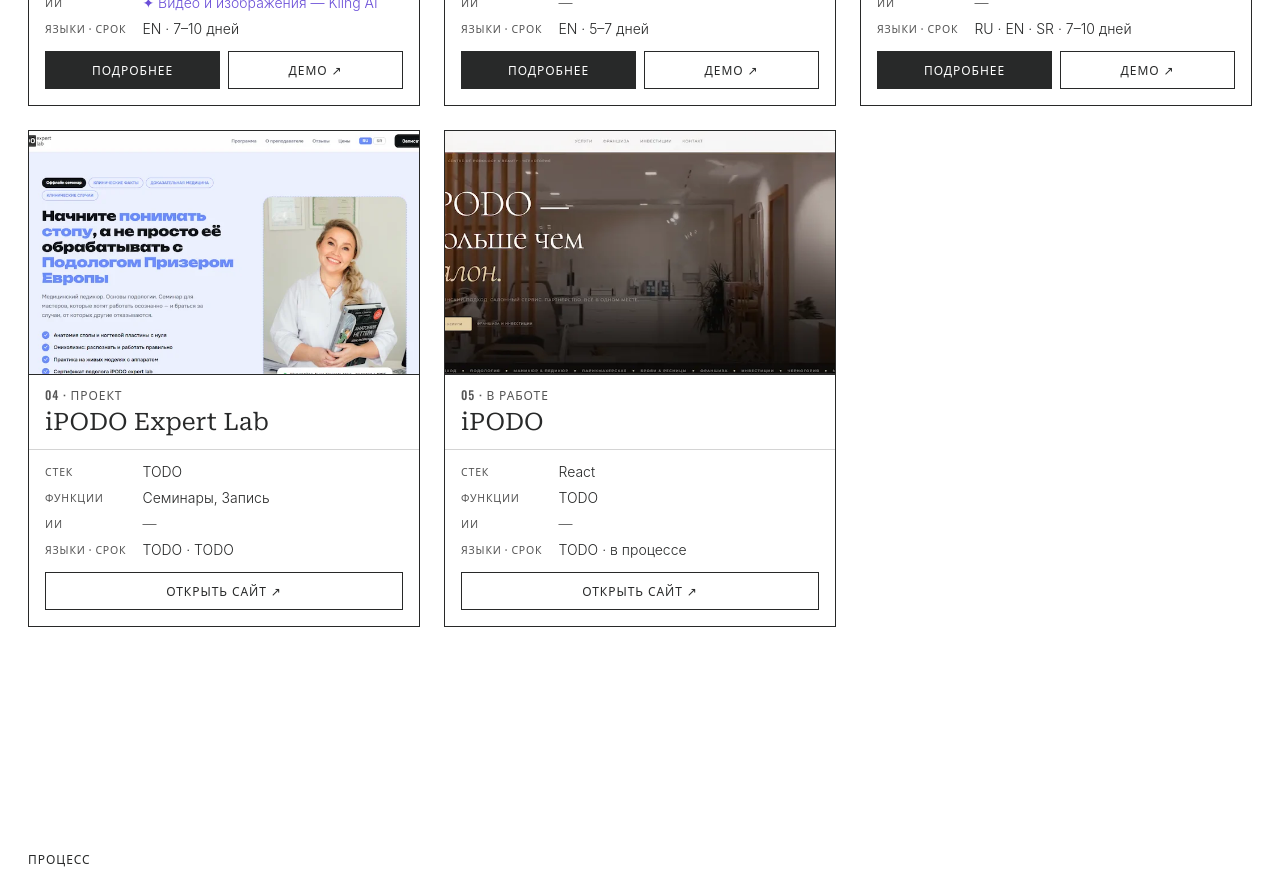
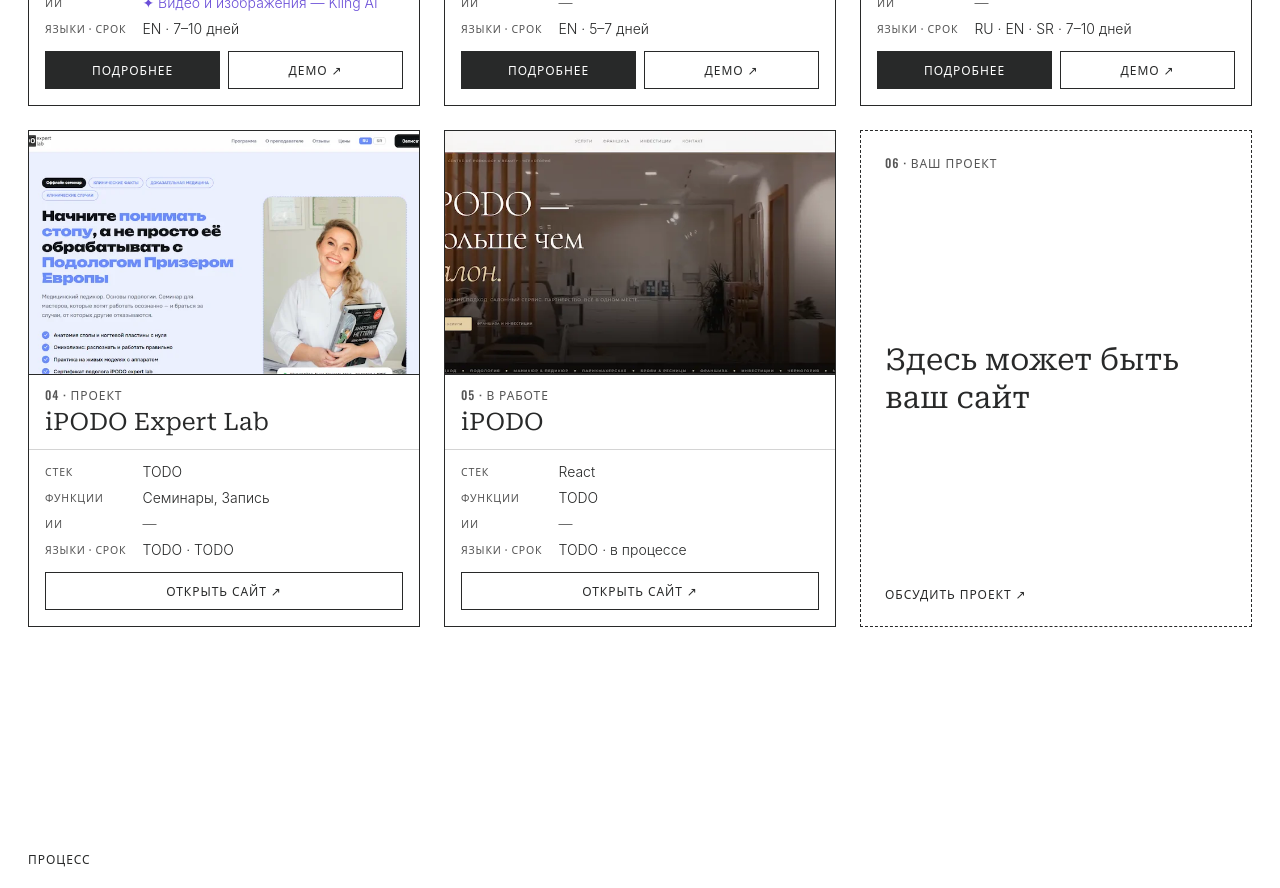
Before and after one commit to SabinaBatrakova/catalog-site, a React (Vite) app: page / in a window 1280 px wide. Shown: the part 2380-3268 px from the top of the page. Built offline with nearby package versions, Linux system fonts and the light colour scheme; a web font is replaced by a local one.

Commit message:
feat(catalog): add call-to-action tile to works grid

```diff
--- a/src/components/home/Works.tsx
+++ b/src/components/home/Works.tsx
@@ -1,4 +1,5 @@
 import { works } from "@/lib/works";
+import { contacts } from "@/lib/contacts";
 import { WorkCard } from "./WorkCard";
 
 export function Works() {
@@ -17,6 +18,25 @@ export function Works() {
         {works.map((work, i) => (
           <WorkCard key={work.id} work={work} index={i} />
         ))}
+
+        <a
+          href={contacts[0].href}
+          target="_blank"
+          rel="noreferrer"
+          className="group flex min-h-[320px] flex-col justify-between border-[1.5px] border-dashed border-ink p-6 transition-colors hover:bg-ink hover:text-paper"
+        >
+          <span className="font-display text-xs uppercase tracking-[0.08em] text-muted group-hover:text-paper/60">
+            {String(works.length + 1).padStart(2, "0")} · Ваш проект
+          </span>
+          <span className="font-serif text-3xl font-light leading-tight">
+            Здесь может быть
+            <br />
+            ваш сайт
+          </span>
+          <span className="font-display text-xs font-medium uppercase tracking-[0.08em]">
+            Обсудить проект ↗
+          </span>
+        </a>
       </div>
     </section>
   );
```
